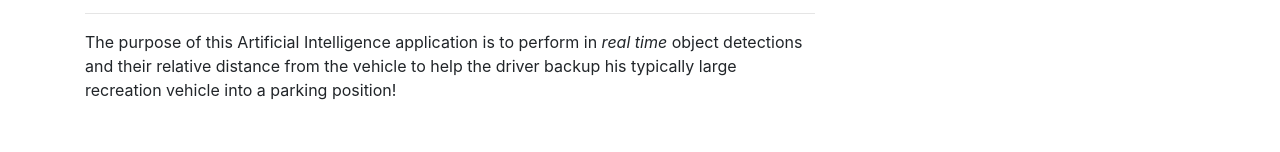
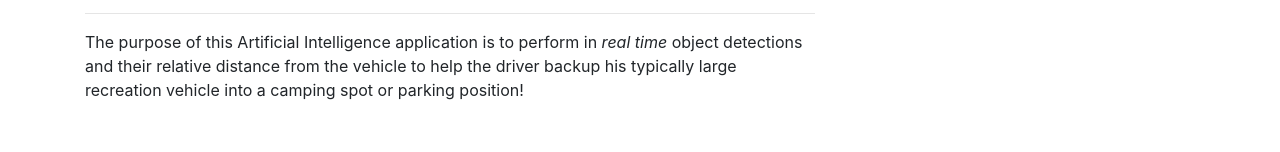
Before and after one commit to Charette-AI-Group/web, a website: page rvBackupHelper.html in a window 1280 px wide. Shown: the part 365-517 px from the top of the page. Drawn offline with Linux system fonts and the light colour scheme.

Commit message:
Information updates

```diff
--- a/rvBackupHelper.html
+++ b/rvBackupHelper.html
@@ -56,7 +56,7 @@
       <div class="col-md-8 mb-5">
         <h2>Objectives</h2>
         <hr>
-        <p>The purpose of this Artificial Intelligence application is to perform in <i>real time</i> object detections and their relative distance from the vehicle to help the driver backup his typically large recreation vehicle into a parking position!</p>
+        <p>The purpose of this Artificial Intelligence application is to perform in <i>real time</i> object detections and their relative distance from the vehicle to help the driver backup his typically large recreation vehicle into a camping spot or parking position!</p>
       </div>
     </div>
     <!-- /.row -->
```
